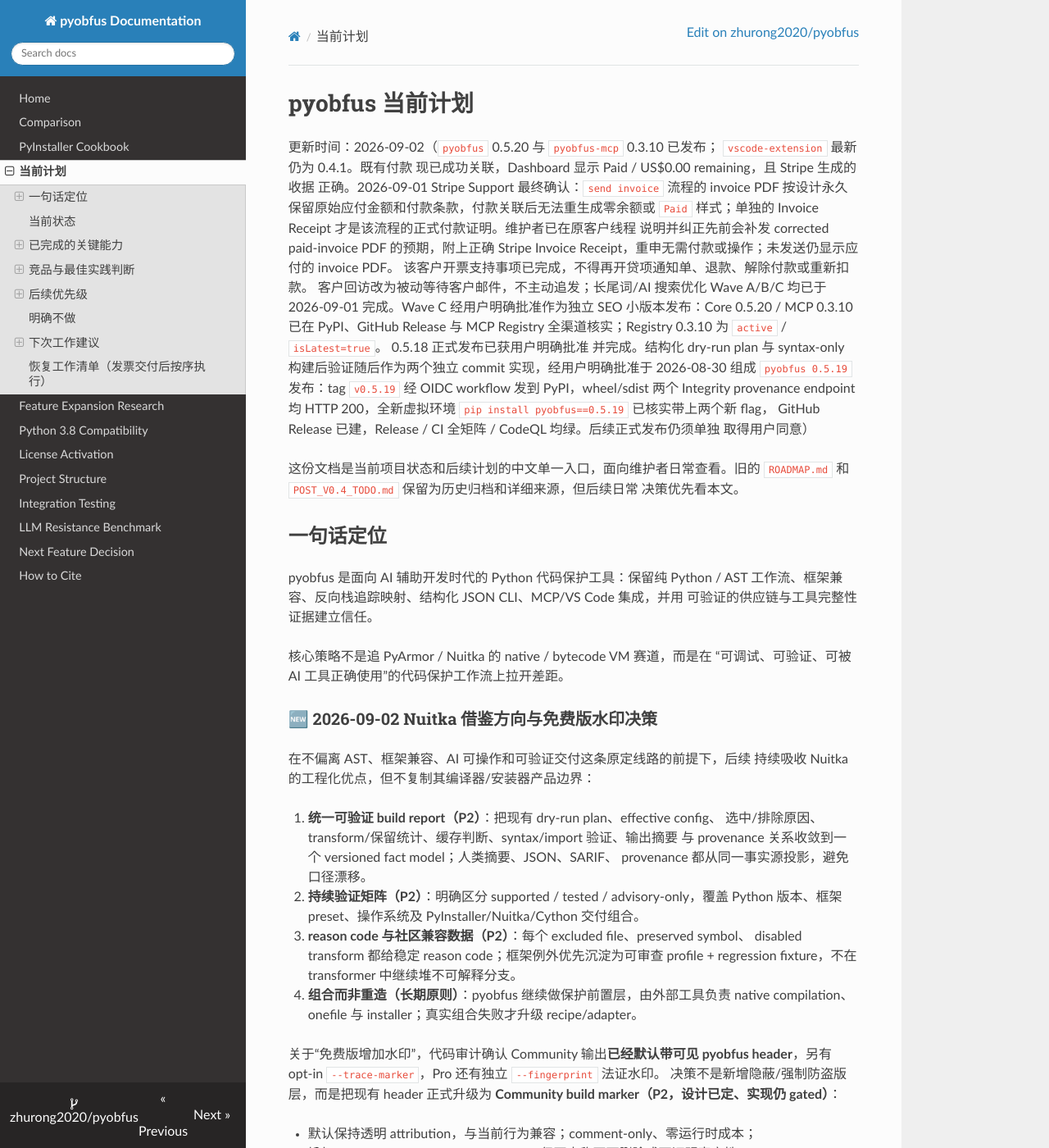
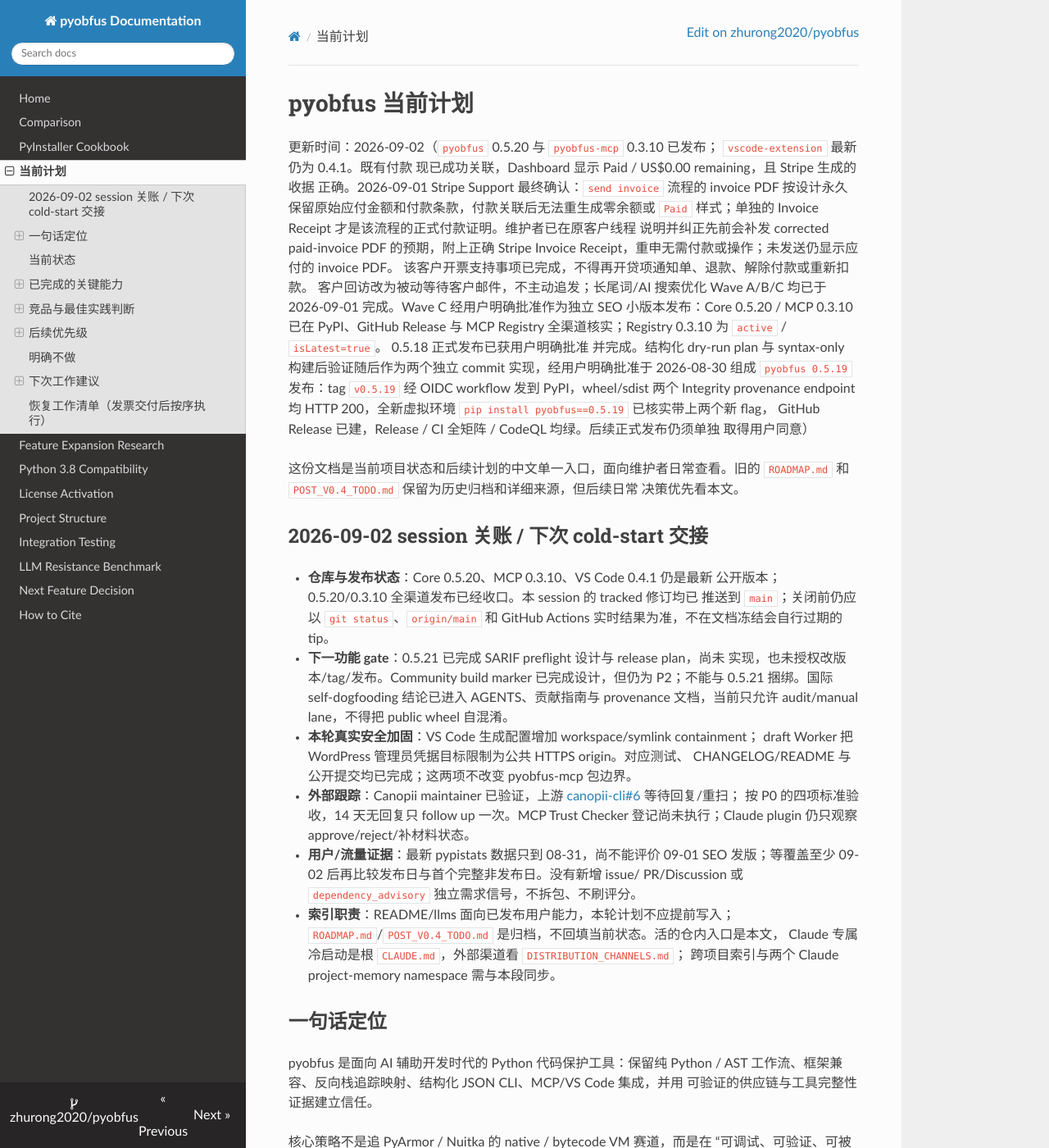
Before and after one commit to zhurong2020/pyobfus, an MkDocs documentation site: the page built from docs/CURRENT_PLAN_ZH.md, in a window 1280 px wide and 1400 px high. Shown: the whole window at 82% size. Built offline with MkDocs 1.6.1, drawn with Linux system fonts in a browser that asks for light colours; nearby versions of some CDN libraries.

Commit message:
docs: close current session handoff

```diff
--- a/docs/CURRENT_PLAN_ZH.md
+++ b/docs/CURRENT_PLAN_ZH.md
@@ -24,6 +24,31 @@
 这份文档是当前项目状态和后续计划的中文单一入口，面向维护者日常查看。旧的
 `ROADMAP.md` 和 `POST_V0.4_TODO.md` 保留为历史归档和详细来源，但后续日常
 决策优先看本文。
+
+## 2026-09-02 session 关账 / 下次 cold-start 交接
+
+- **仓库与发布状态**：Core 0.5.20、MCP 0.3.10、VS Code 0.4.1 仍是最新
+  公开版本；0.5.20/0.3.10 全渠道发布已经收口。本 session 的 tracked 修订均已
+  推送到 `main`；关闭前仍应以 `git status`、`origin/main` 和 GitHub Actions
+  实时结果为准，不在文档冻结会自行过期的 tip。
+- **下一功能 gate**：0.5.21 已完成 SARIF preflight 设计与 release plan，尚未
+  实现，也未授权改版本/tag/发布。Community build marker 已完成设计，但仍为
+  P2；不能与 0.5.21 捆绑。国际 self-dogfooding 结论已进入 AGENTS、贡献指南与
+  provenance 文档，当前只允许 audit/manual lane，不得把 public wheel 自混淆。
+- **本轮真实安全加固**：VS Code 生成配置增加 workspace/symlink containment；
+  draft Worker 把 WordPress 管理员凭据目标限制为公共 HTTPS origin。对应测试、
+  CHANGELOG/README 与公开提交均已完成；这两项不改变 pyobfus-mcp 包边界。
+- **外部跟踪**：Canopii maintainer 已验证，上游
+  [canopii-cli#6](https://github.com/canopii-dev/canopii-cli/issues/6) 等待回复/重扫；
+  按 P0 的四项标准验收，14 天无回复只 follow up 一次。MCP Trust Checker
+  登记尚未执行；Claude plugin 仍只观察 approve/reject/补材料状态。
+- **用户/流量证据**：最新 pypistats 数据只到 08-31，尚不能评价 09-01 SEO
+  发版；等覆盖至少 09-02 后再比较发布日与首个完整非发布日。没有新增 issue/
+  PR/Discussion 或 `dependency_advisory` 独立需求信号，不拆包、不刷评分。
+- **索引职责**：README/llms 面向已发布用户能力，本轮计划不应提前写入；
+  `ROADMAP.md`/`POST_V0.4_TODO.md` 是归档，不回填当前状态。活的仓内入口是本文，
+  Claude 专属冷启动是根 `CLAUDE.md`，外部渠道看 `DISTRIBUTION_CHANNELS.md`；
+  跨项目索引与两个 Claude project-memory namespace 需与本段同步。
 
 ## 一句话定位
 
```
Also changed, not shown: CLAUDE.md (+25 -3 lines).
